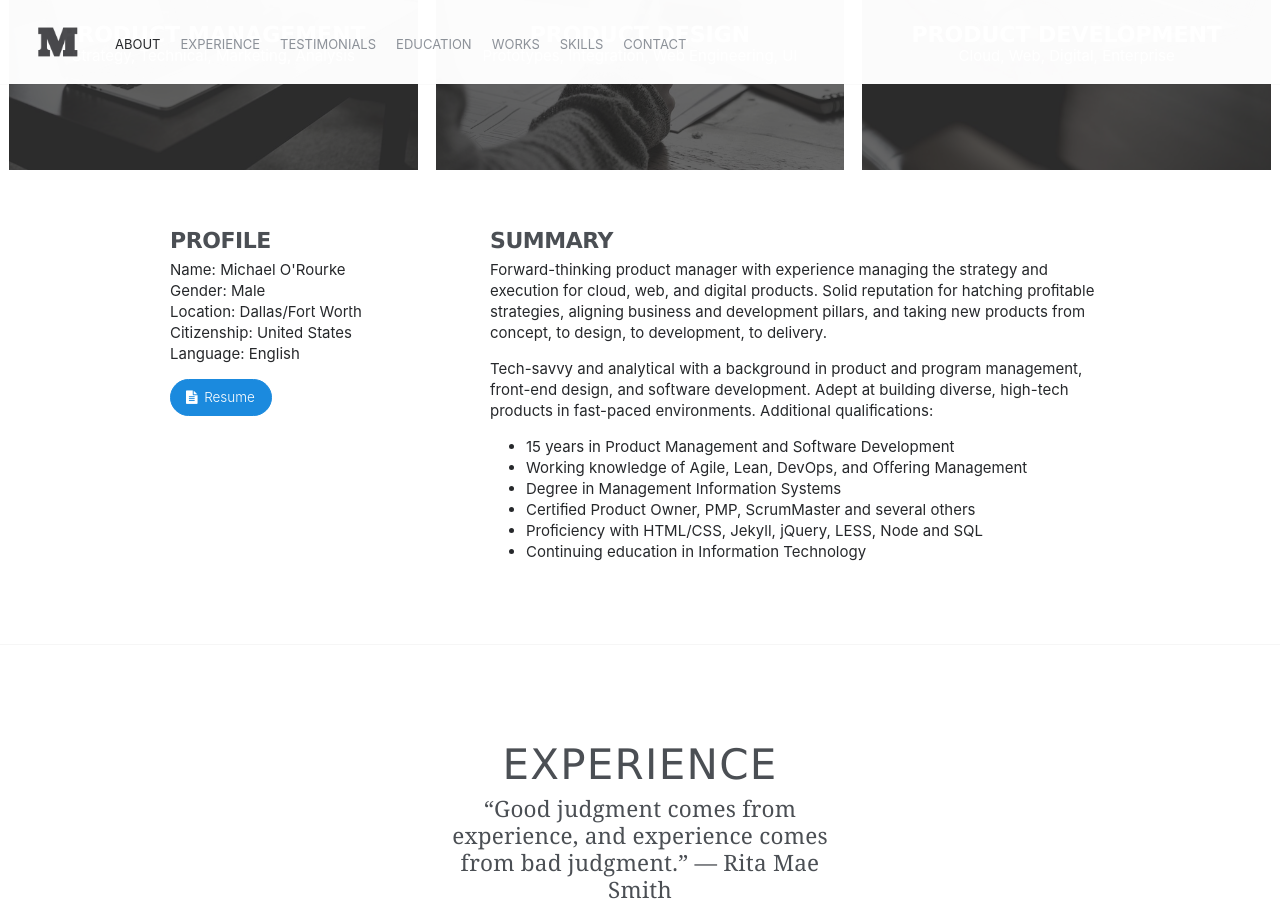
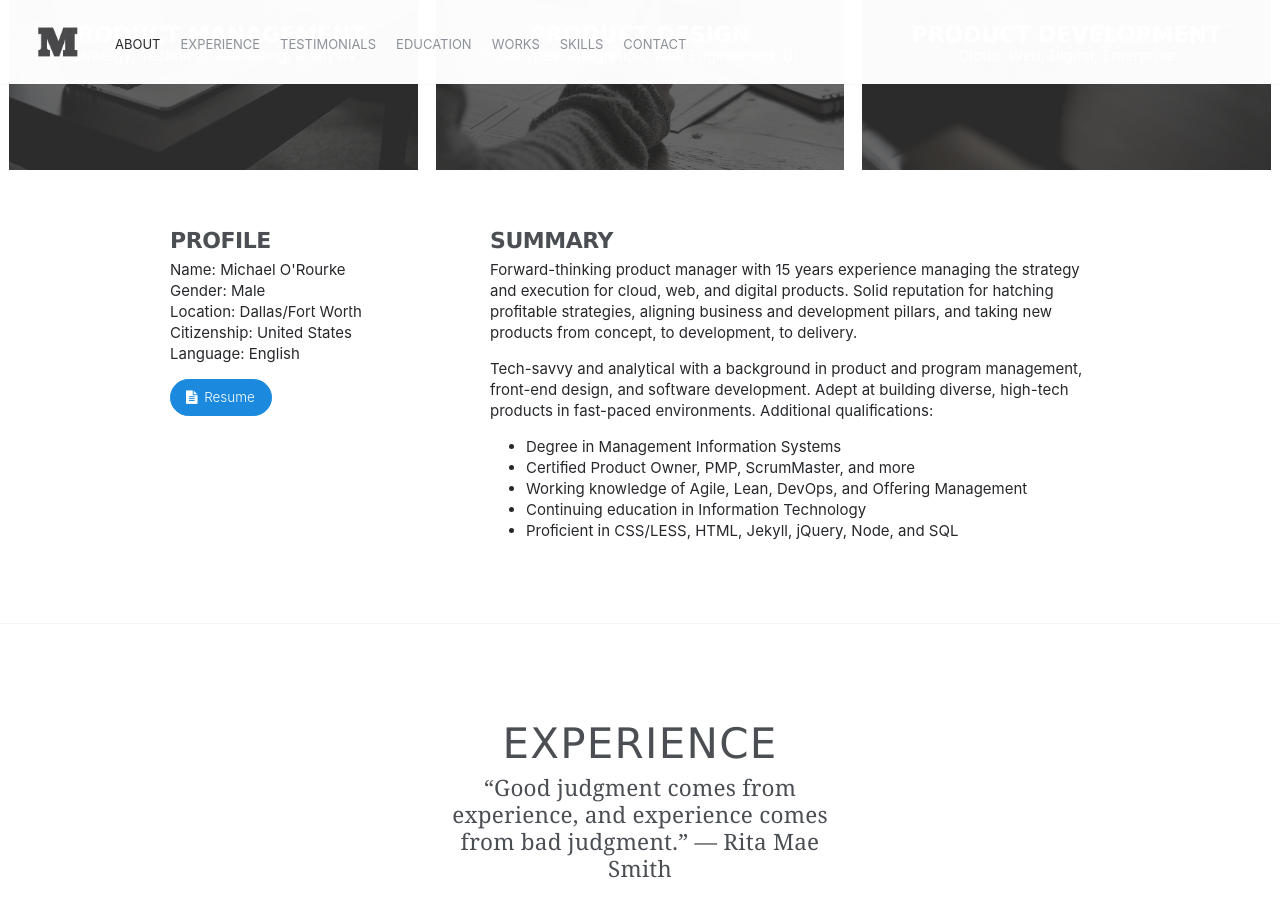
Before and after one commit to caleorourke/unveil, a Jekyll site: the page built from index.html, in a window 1280 px wide and 900 px high, scrolled down 1396 px. Built offline with Jekyll 4.4.1, drawn with Linux system fonts in a browser that asks for light colours.

Commit message:
content updates

```diff
--- a/_includes/sections/about.html
+++ b/_includes/sections/about.html
@@ -26,15 +26,14 @@
     </div>
     <div class="col2-3">
       <h4>Summary</h4>
-      <p>Forward-thinking product manager with experience managing the strategy and execution for cloud, web, and digital products. Solid reputation for hatching profitable strategies, aligning business and development pillars, and taking new products from concept, to design, to development, to delivery.</p>
+      <p>Forward-thinking product manager with 15 years experience managing the strategy and execution for cloud, web, and digital products. Solid reputation for hatching profitable strategies, aligning business and development pillars, and taking new products from concept, to development, to delivery.</p>
       <p>Tech-savvy and analytical with a background in product and program management, front-end design, and software development. Adept at building diverse, high-tech products in fast-paced environments. Additional qualifications:</p>
       <ul class="list-style-disc">
-        <li>15 years in Product Management and Software Development</li>
+        <li>Degree in Management Information Systems</li>
+        <li>Certified Product Owner, PMP, ScrumMaster, and more</li>
         <li>Working knowledge of Agile, Lean, DevOps, and Offering Management</li>
-        <li>Degree in Management Information Systems</li>
-        <li>Certified Product Owner, PMP, ScrumMaster and several others</li>
-        <li>Proficiency with HTML/CSS, Jekyll, jQuery, LESS, Node and SQL</li>
         <li>Continuing education in Information Technology</li>
+        <li>Proficient in CSS/LESS, HTML, Jekyll, jQuery, Node, and SQL</li>
       </ul>
     </div>
   </div>
```
Also changed, not shown: public/docs/Michael-ORourke-Resume.txt (+6 -6 lines), 1 other file.
